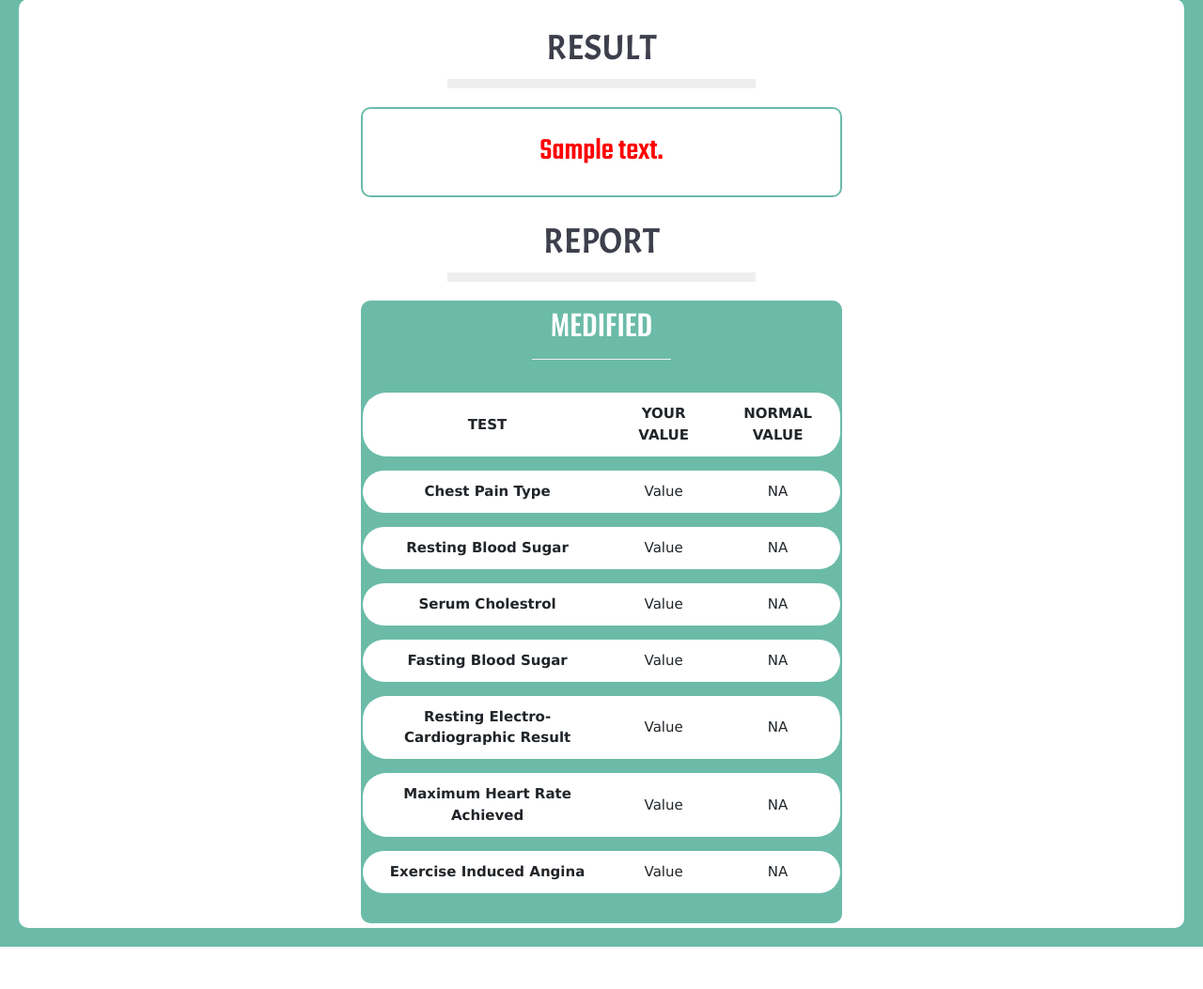
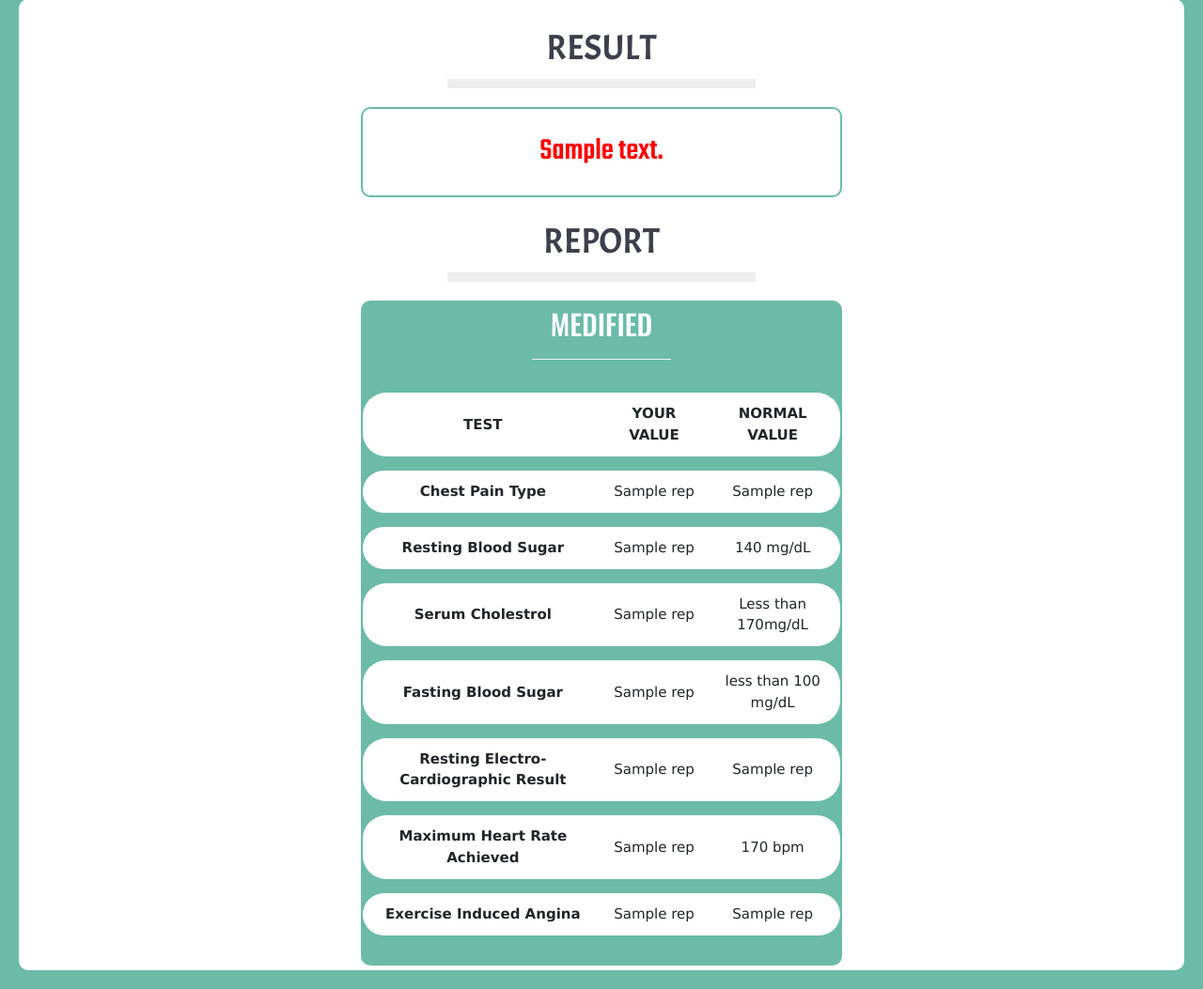
Before and after one commit to xdagroup/heart_api, a Flask app: template templates/result.html in a window 1280 px wide. Shown: the part 21-1074 px from the top of the page at 94% size. Before the commit the page ends 1029 px from the top, so only its background shows below. Run offline with Flask 2, Linux system fonts and the light colour scheme; the template is opened without the code that fills it: most values are stand-ins (such as "Sample title", 1, 10 or a date in 2020).

Commit message:
Update result.html

```diff
--- a/templates/result.html
+++ b/templates/result.html
@@ -49,44 +49,44 @@
 					<tbody>
 						<tr>
 							<th scope="row" class="symptom" >Chest Pain Type</th>
-							<td class="your-value" >Value</td>
-							<td class="normal-value" >NA</td>
+							<td class="your-value" >{{ rep[0] }}</td>
+							<td class="normal-value" >{{ rep[0] }}</td>
 
 						</tr>
 						<tr>
 							<th scope="row" class="symptom" >Resting Blood Sugar</th>
-							<td class="your-value" >Value</td>
-							<td class="normal-value">NA</td>
+							<td class="your-value" >{{ rep[1] }}</td>
+							<td class="normal-value">140 mg/dL</td>
 
 						</tr>
 						<tr>
 							<th scope="row" class="symptom">Serum Cholestrol</th>
-							<td class="your-value">Value</td>
-							<td class="normal-value">NA</td>
+							<td class="your-value">{{ rep[2] }}</td>
+							<td class="normal-value">Less than 170mg/dL</td>
 
 						</tr>
 						<tr>
 							<th scope="row" class="symptom">Fasting Blood Sugar</th>
-							<td class="your-value">Value</td>
-							<td class="normal-value">NA</td>
+							<td class="your-value">{{ rep[3] }}</td>
+							<td class="normal-value">less than 100 mg/dL</td>
 
 						</tr>
 						<tr>
 							<th scope="row" class="symptom">Resting Electro-Cardiographic Result</th>
-							<td class="your-value">Value</td>
-							<td class="normal-value">NA</td>
+							<td class="your-value">{{ rep[4] }}</td>
+							<td class="normal-value">{{ rep[4] }}</td>
 
 						</tr>
 						<tr>
 							<th scope="row" class="symptom">Maximum Heart Rate Achieved</th>
-							<td class="your-value">Value</td>
-							<td class="normal-value">NA</td>
+							<td class="your-value">{{ rep[5] }}</td>
+							<td class="normal-value">170 bpm</td>
 
 						</tr>
 						<tr>
 							<th scope="row" class="symptom">Exercise Induced Angina</th>
-							<td class="your-value">Value</td>
-							<td class="normal-value">NA</td>
+							<td class="your-value">{{ rep[6] }}</td>
+							<td class="normal-value">{{ rep[6] }}</td>
 
 						</tr>
 
```
